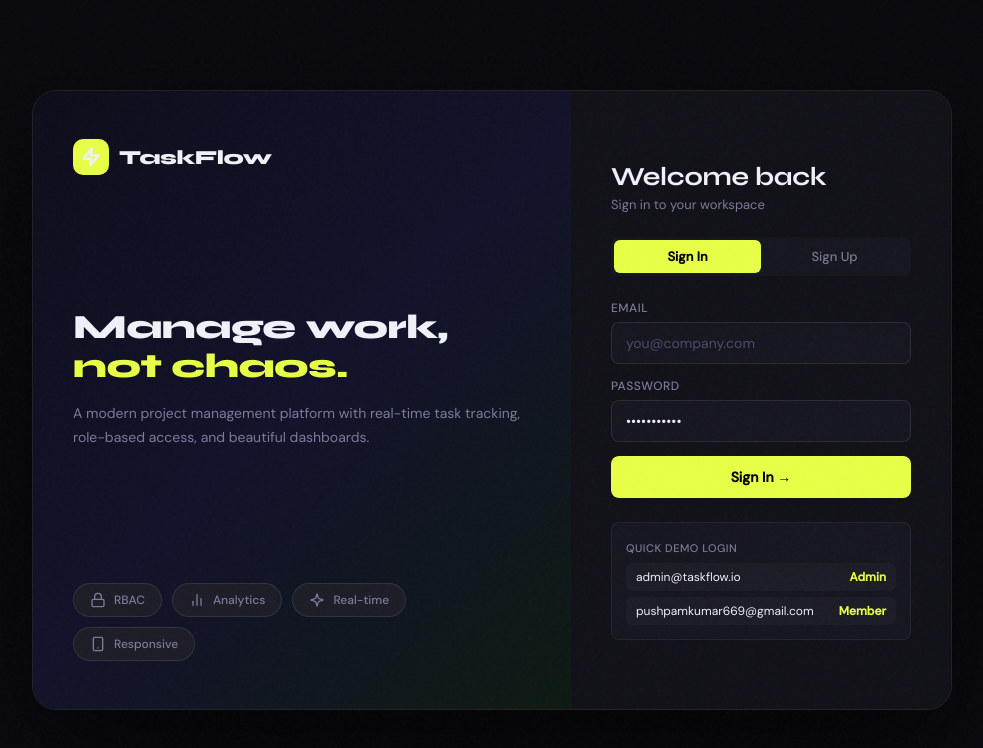
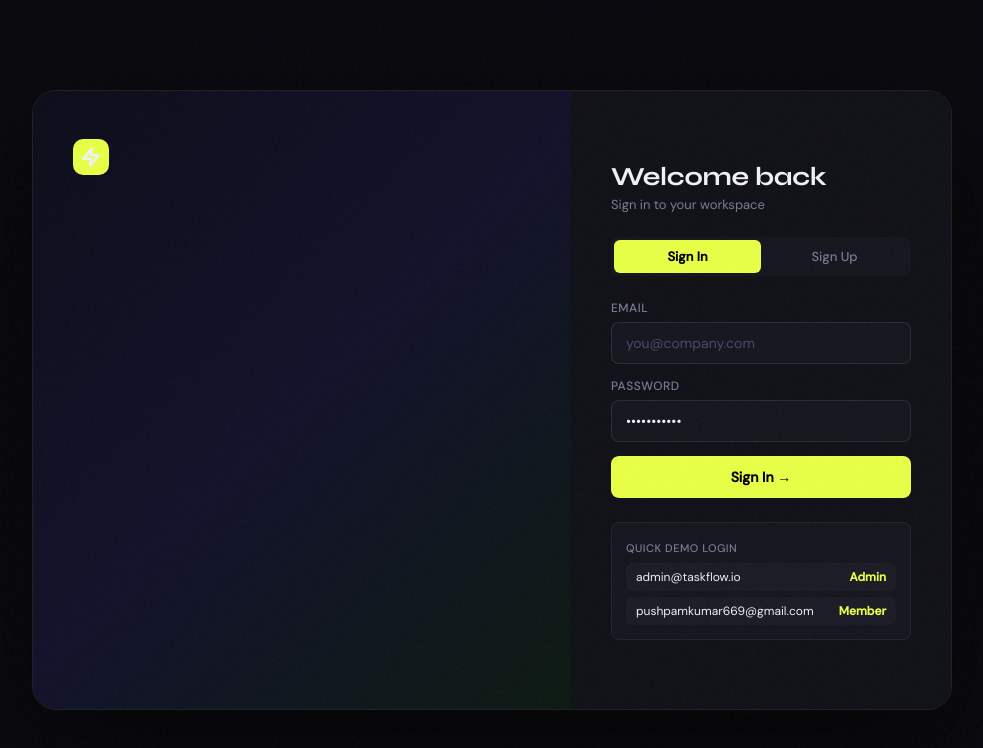
Before and after one commit to Pushpamkumar/Task-Manager, a React (Vite) app in the folder frontend/: page /reports in a window 1280 px wide. Shown: the top 748 px of the page, without its empty margins (148-1131 px from the left). Built offline with nearby package versions, Linux system fonts and the light colour scheme.

Commit message:
some hovering effects

```diff
--- a/frontend/src/pages/Auth.css
+++ b/frontend/src/pages/Auth.css
@@ -2,7 +2,17 @@
 #auth-screen{position:fixed;inset:0;background:var(--bg);display:flex;align-items:center;justify-content:center;z-index:100;transition:opacity .5s}
 #auth-screen.hidden{opacity:0;pointer-events:none}
 
-.auth-wrap{display:flex;gap:0;width:min(920px,95vw);height:min(620px,90vh);border-radius:24px;overflow:hidden;border:1px solid var(--border2);box-shadow:0 40px 120px #000a}
+.auth-wrap{
+  display:flex;
+  gap:0;
+  width:min(920px,95vw);
+  height:min(620px,90vh);
+  border-radius:24px;
+  overflow:hidden;
+  border:1px solid var(--border2);
+  box-shadow:0 40px 120px #000a;
+  perspective: 1000px;
+}
 
 .auth-left{flex:1;background:linear-gradient(135deg,#0d0d1a 0%,#12122a 50%,#0d1a12 100%);display:flex;flex-direction:column;justify-content:space-between;padding:48px 40px;position:relative;overflow:hidden}
 .auth-left::before{content:'';position:absolute;top:-80px;left:-80px;width:300px;height:300px;background:radial-gradient(circle,var(--accent)22,transparent 70%);border-radius:50%;animation:pulse 4s ease-in-out infinite}
@@ -12,14 +22,52 @@
 
 .auth-logo{display:flex;align-items:center;gap:10px;z-index:1;position:relative}
 .auth-logo-icon{width:36px;height:36px;background:var(--accent);border-radius:10px;display:flex;align-items:center;justify-content:center;font-size:18px}
-.auth-logo-text{font-family:var(--font-head);font-size:20px;font-weight:800;letter-spacing:-.5px}
+.auth-logo-text{
+  font-family:var(--font-head);
+  font-size:24px;
+  font-weight:800;
+  letter-spacing:-1px;
+  animation: slideCinematic 8s cubic-bezier(0.4, 0, 0.2, 1) forwards;
+}
+
+@keyframes slideCinematic {
+  0% { transform: translateX(-150px); opacity: 0; filter: blur(15px); }
+  20% { transform: translateX(-50px); opacity: 1; filter: blur(0); }
+  80% { transform: translateX(20px); }
+  100% { transform: translateX(0); }
+}
 
 .auth-left-content{z-index:1;position:relative}
-.auth-tagline{font-family:var(--font-head);font-size:34px;font-weight:800;line-height:1.15;margin-bottom:16px;letter-spacing:-.5px}
-.auth-tagline span{color:var(--accent)}
-.auth-sub{color:var(--muted);font-size:14px;line-height:1.7}
+.auth-tagline{
+  font-family:var(--font-head);
+  font-size:38px;
+  font-weight:800;
+  line-height:1.1;
+  margin-bottom:20px;
+  letter-spacing:-1px;
+  transition: all 0.6s cubic-bezier(0.34, 1.56, 0.64, 1);
+  cursor: default;
+  animation: fadeUp 1s ease 0.4s both;
+  transform-style: preserve-3d;
+}
+.auth-tagline:hover {
+  transform: translateZ(50px) scale(1.1) translateX(10px);
+  text-shadow: 0 20px 40px rgba(0,0,0,0.5), 0 0 30px rgba(232, 255, 71, 0.2);
+  color: #fff;
+}
+.auth-tagline span{color:var(--accent); display: inline-block; transition: all 0.5s ease}
+.auth-tagline:hover span { transform: translateZ(30px) translateY(-5px); color: var(--accent); text-shadow: 0 0 20px var(--accent); }
 
-.auth-badges{display:flex;gap:10px;flex-wrap:wrap;z-index:1;position:relative}
+.auth-sub{
+  color:var(--muted);
+  font-size:15px;
+  line-height:1.7;
+  animation: fadeUp 1s ease 0.6s both;
+  transition: color 0.3s ease;
+}
+.auth-sub:hover { color: var(--text); }
+
+.auth-badges{display:flex;gap:10px;flex-wrap:wrap;z-index:1;position:relative; animation: fadeUp 1s ease 0.8s both;}
 .badge{
   background:var(--card2);
   border:1px solid var(--border2);
--- a/frontend/src/pages/Dashboard.tsx
+++ b/frontend/src/pages/Dashboard.tsx
@@ -2,7 +2,7 @@ import React, { useEffect, useState } from 'react';
 import { useNavigate } from 'react-router-dom';
 import api from '../utils/api';
 
-export default function Dashboard({ user }: { user: any }) {
+export default function Dashboard({ user, searchQuery }: { user: any, searchQuery?: string }) {
   const [projects, setProjects] = useState<any[]>([]);
   const [tasks, setTasks] = useState<any[]>([]);
   const [activities, setActivities] = useState<any[]>([]);
@@ -36,7 +36,9 @@ export default function Dashboard({ user }: { user: any }) {
     { label: 'Overdue', value: overdue.length, cls: 'c-pink' },
   ];
 
-  const recent = projects.slice(0, 4);
+  const recent = searchQuery
+    ? projects.filter(p => p.name.toLowerCase().includes(searchQuery.toLowerCase())).slice(0, 4)
+    : projects.slice(0, 4);
 
   return (
     <div className="view active fade-up">
--- a/frontend/src/pages/Projects.tsx
+++ b/frontend/src/pages/Projects.tsx
@@ -2,7 +2,7 @@ import React, { useEffect, useState } from 'react';
 import { useNavigate } from 'react-router-dom';
 import api from '../utils/api';
 
-export default function Projects({ user }: { user: any }) {
+export default function Projects({ user, searchQuery }: { user: any, searchQuery?: string }) {
   const [projects, setProjects] = useState<any[]>([]);
   const [tasks, setTasks] = useState<any[]>([]);
   const [filter, setFilter] = useState('all');
@@ -24,28 +24,39 @@ export default function Projects({ user }: { user: any }) {
     fetchData();
   }, []);
 
-  const filters = ['all', '🚀 Active', '✅ Done'];
+  const filterOptions = [
+    { id: 'all', label: 'All', icon: <svg viewBox="0 0 24 24" width="14" height="14" fill="none" stroke="currentColor" strokeWidth="2"><rect x="3" y="3" width="7" height="7"></rect><rect x="14" y="3" width="7" height="7"></rect><rect x="14" y="14" width="7" height="7"></rect><rect x="3" y="14" width="7" height="7"></rect></svg> },
+    { id: 'active', label: 'Active', icon: <svg viewBox="0 0 24 24" width="14" height="14" fill="none" stroke="currentColor" strokeWidth="2"><polygon points="13 2 3 14 12 14 11 22 21 10 12 10 13 2"></polygon></svg> },
+    { id: 'done', label: 'Done', icon: <svg viewBox="0 0 24 24" width="14" height="14" fill="none" stroke="currentColor" strokeWidth="2"><polyline points="20 6 9 17 4 12"></polyline></svg> },
+  ];
 
   const filteredProjects = projects.filter(p => {
+    // Search filter
+    if (searchQuery && !p.name.toLowerCase().includes(searchQuery.toLowerCase()) && !p.description.toLowerCase().includes(searchQuery.toLowerCase())) {
+      return false;
+    }
+
+    // Status filter
     if (filter === 'all') return true;
     const ptasks = tasks.filter(t => t.projectId === p.id);
     const pdone = ptasks.filter(t => t.status === 'done').length;
     const isDone = ptasks.length > 0 && pdone === ptasks.length;
-    if (filter === '✅ Done') return isDone;
-    if (filter === '🚀 Active') return !isDone;
+    if (filter === 'done') return isDone;
+    if (filter === 'active') return !isDone;
     return true;
   });
 
   return (
     <div className="view active fade-up">
       <div className="filter-bar">
-        {filters.map((f, i) => (
+        {filterOptions.map((f) => (
           <button
-            key={i}
-            className={`filter-chip ${filter === f ? 'active' : ''}`}
-            onClick={() => setFilter(f)}
+            key={f.id}
+            className={`filter-chip ${filter === f.id ? 'active' : ''}`}
+            onClick={() => setFilter(f.id)}
+            style={{ display: 'flex', alignItems: 'center', gap: '6px' }}
           >
-            {f}
+            {f.icon} {f.label}
           </button>
         ))}
       </div>
--- a/frontend/src/pages/Tasks.tsx
+++ b/frontend/src/pages/Tasks.tsx
@@ -1,7 +1,7 @@
 import React, { useEffect, useState } from 'react';
 import api from '../utils/api';
 
-export default function Tasks({ user }: { user: any }) {
+export default function Tasks({ user, searchQuery }: { user: any, searchQuery?: string }) {
   const [tasks, setTasks] = useState<any[]>([]);
   const [projects, setProjects] = useState<any[]>([]);
   const [filter, setFilter] = useState('all');
@@ -36,6 +36,11 @@ export default function Tasks({ user }: { user: any }) {
   const filterLabels: any = { all: 'All', todo: 'To Do', inprogress: 'In Progress', done: 'Done', overdue: 'Overdue' };
 
   let filteredTasks = tasks.filter(t => user.role === 'admin' || t.assigneeId === user.id);
+
+  if (searchQuery) {
+    filteredTasks = filteredTasks.filter(t => t.title.toLowerCase().includes(searchQuery.toLowerCase()));
+  }
+
   if (filter === 'overdue') {
     filteredTasks = filteredTasks.filter(t => t.dueDate && new Date(t.dueDate) < new Date() && t.status !== 'done');
   } else if (filter !== 'all') {
--- a/frontend/src/pages/Users.tsx
+++ b/frontend/src/pages/Users.tsx
@@ -1,7 +1,7 @@
 import React, { useEffect, useState } from 'react';
 import api from '../utils/api';
 
-export default function Users({ user }: { user: any }) {
+export default function Users({ user, searchQuery }: { user: any, searchQuery?: string }) {
   const [users, setUsers] = useState<any[]>([]);
 
   useEffect(() => {
@@ -18,6 +18,10 @@ export default function Users({ user }: { user: any }) {
     }
   }, [user]);
 
+  const filteredUsers = searchQuery
+    ? users.filter(u => u.name.toLowerCase().includes(searchQuery.toLowerCase()) || u.email.toLowerCase().includes(searchQuery.toLowerCase()))
+    : users;
+
   const initials = (name: string) => name.split(' ').map(n => n[0]).join('').toUpperCase().slice(0, 2);
 
   return (
@@ -33,7 +37,7 @@ export default function Users({ user }: { user: any }) {
             </tr>
           </thead>
           <tbody>
-            {users.map(u => (
+            {filteredUsers.map(u => (
               <tr key={u.id}>
                 <td>
                   <div style={{ display: 'flex', alignItems: 'center', gap: '10px' }}>
```
Also changed, not shown: frontend/src/App.tsx (+16 -8 lines), frontend/src/pages/ProjectDetail.tsx (+12 -6 lines).
